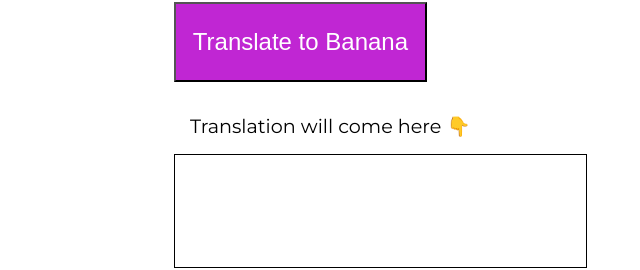
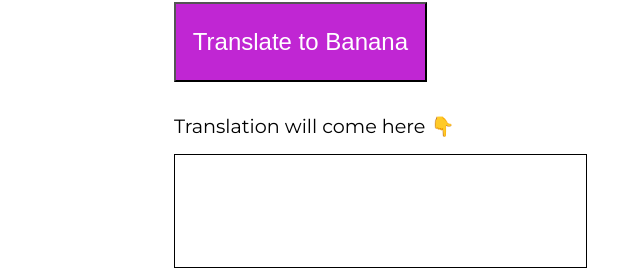
Before and after one commit to prasannakumar50/banana-speak, a plain HTML site: page index.html in a window 1280 px wide. Shown: the part 292-562 px from the top of the page, 314-954 px from the left. Drawn offline with Linux system fonts and the light colour scheme.

Commit message:
changed styles

```diff
--- a/styles.css
+++ b/styles.css
@@ -66,7 +66,7 @@ textarea{
     background-color: var(--primary-color);
 }
 .output-header{
-    margin-left:30rem;
+    margin-left:29rem;
     padding: 1rem;
 }
 
```
